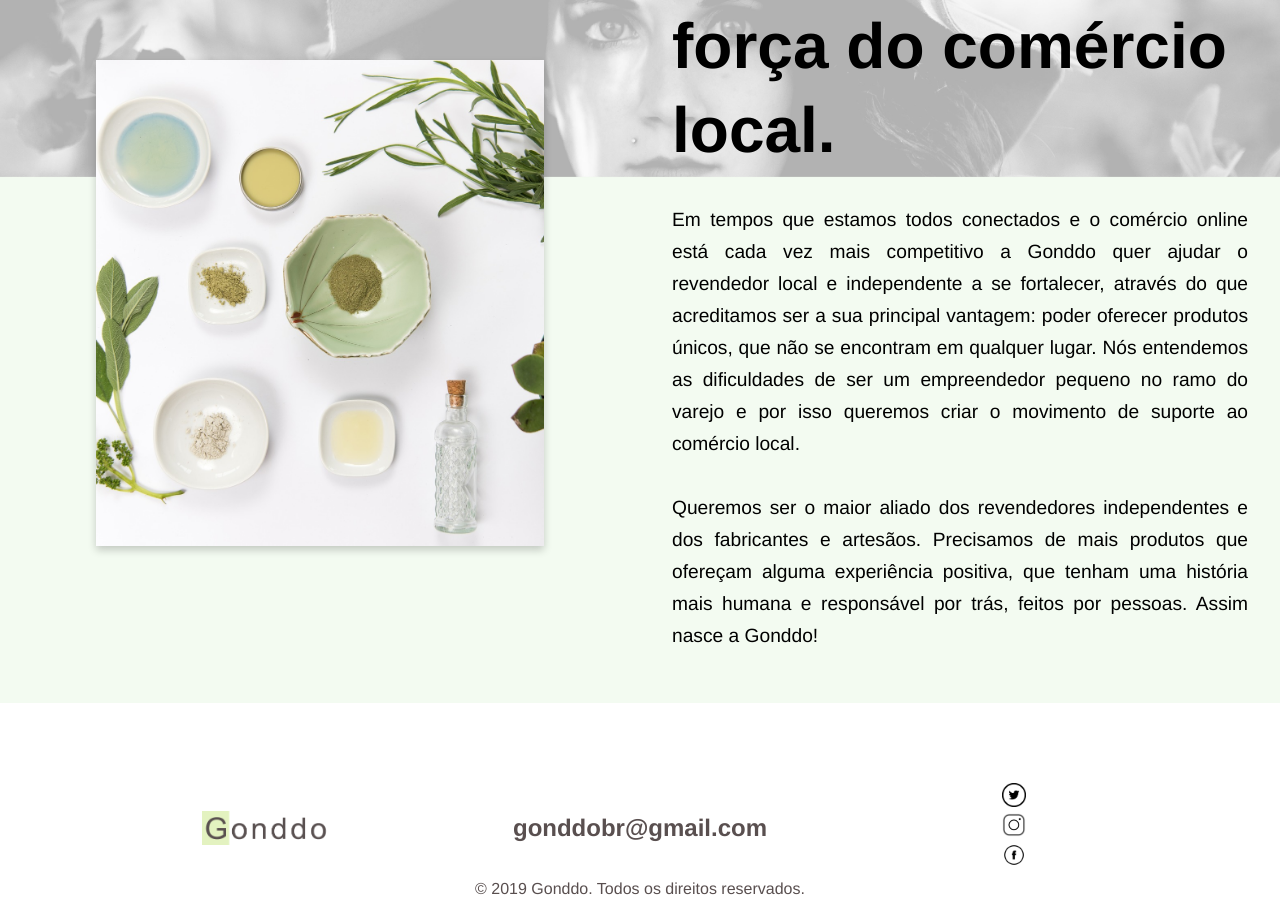
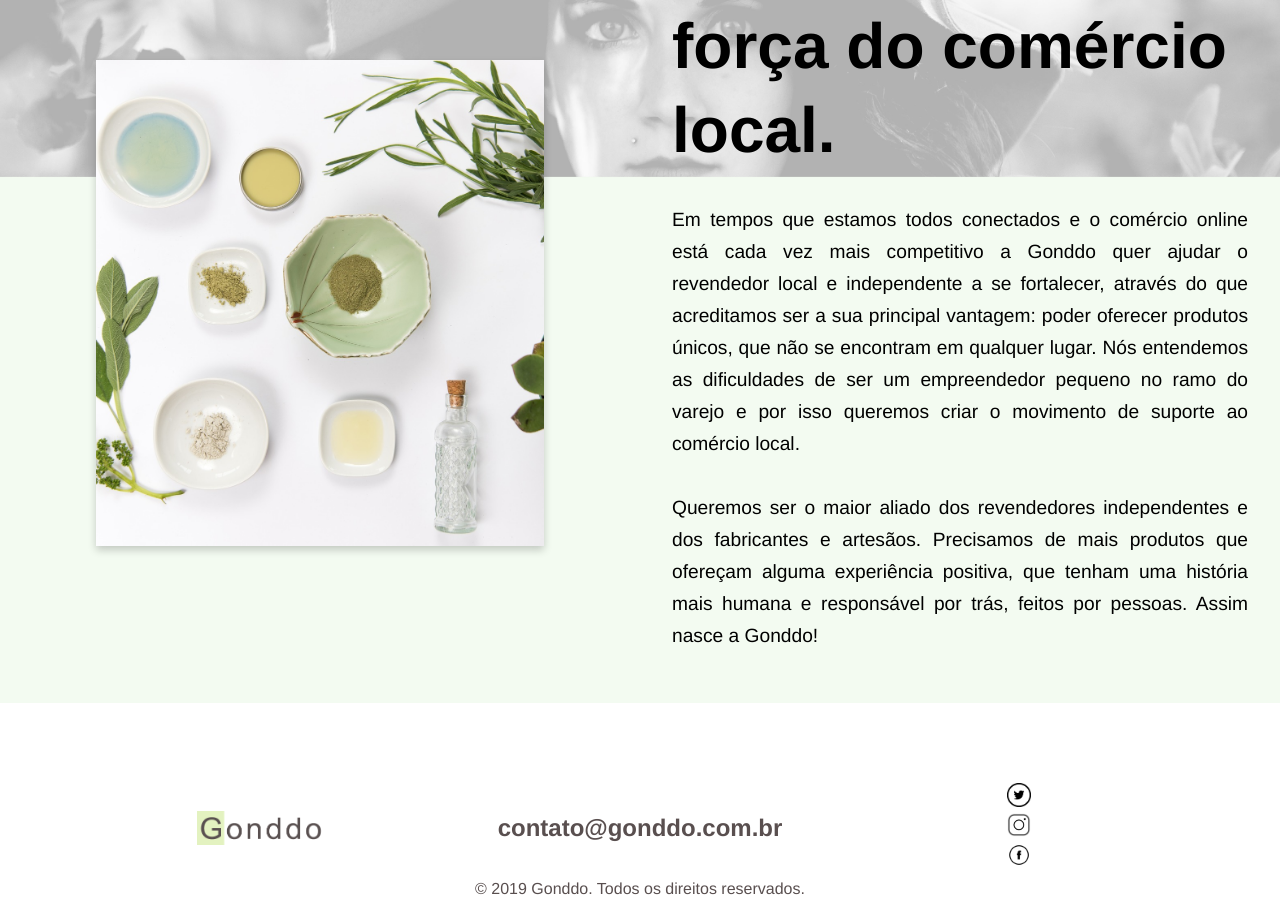
Before and after one commit to gonddo/gonddo.github.io, a Jekyll site: the page built from index.md, in a window 1280 px wide and 900 px high, scrolled down 2038 px. Built offline with Jekyll 4.4.1, drawn with Linux system fonts in a browser that asks for light colours.

Commit message:
Insert gonddo domain into email

```diff
--- a/_config.yml
+++ b/_config.yml
@@ -18,4 +18,4 @@
 google_analytics: "UA-140386190-1"
 
 # FormSpree
-formspree_url: https://formspree.io/gonddobr@gmail.com
+formspree_url: https://formspree.io/cadastro@gonddo.com.br
--- a/_includes/footer.html
+++ b/_includes/footer.html
@@ -5,7 +5,7 @@
         <img alt="gonddo logo" class="gnd-footer-logo" src="/assets/img/gonddo_logo.png"/>
       </div>
       <div class="gnd-footer-item">
-        <span class="gnd-footer-email">gonddobr@gmail.com</span>
+        <span class="gnd-footer-email">contato@gonddo.com.br</span>
       </div>
       <div class="gnd-footer-social-media">
         <div class="gnd-footer-social-media-item">
```
